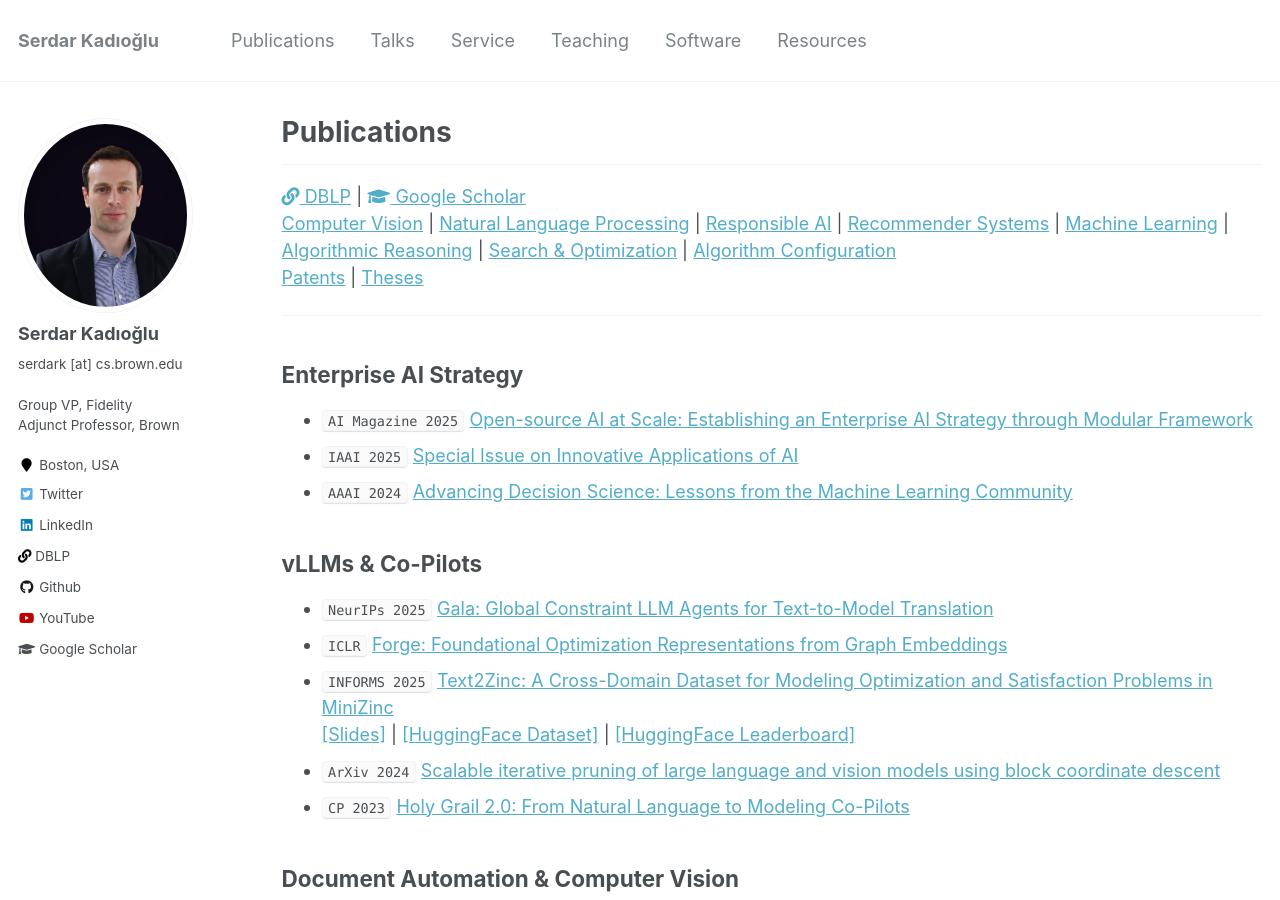
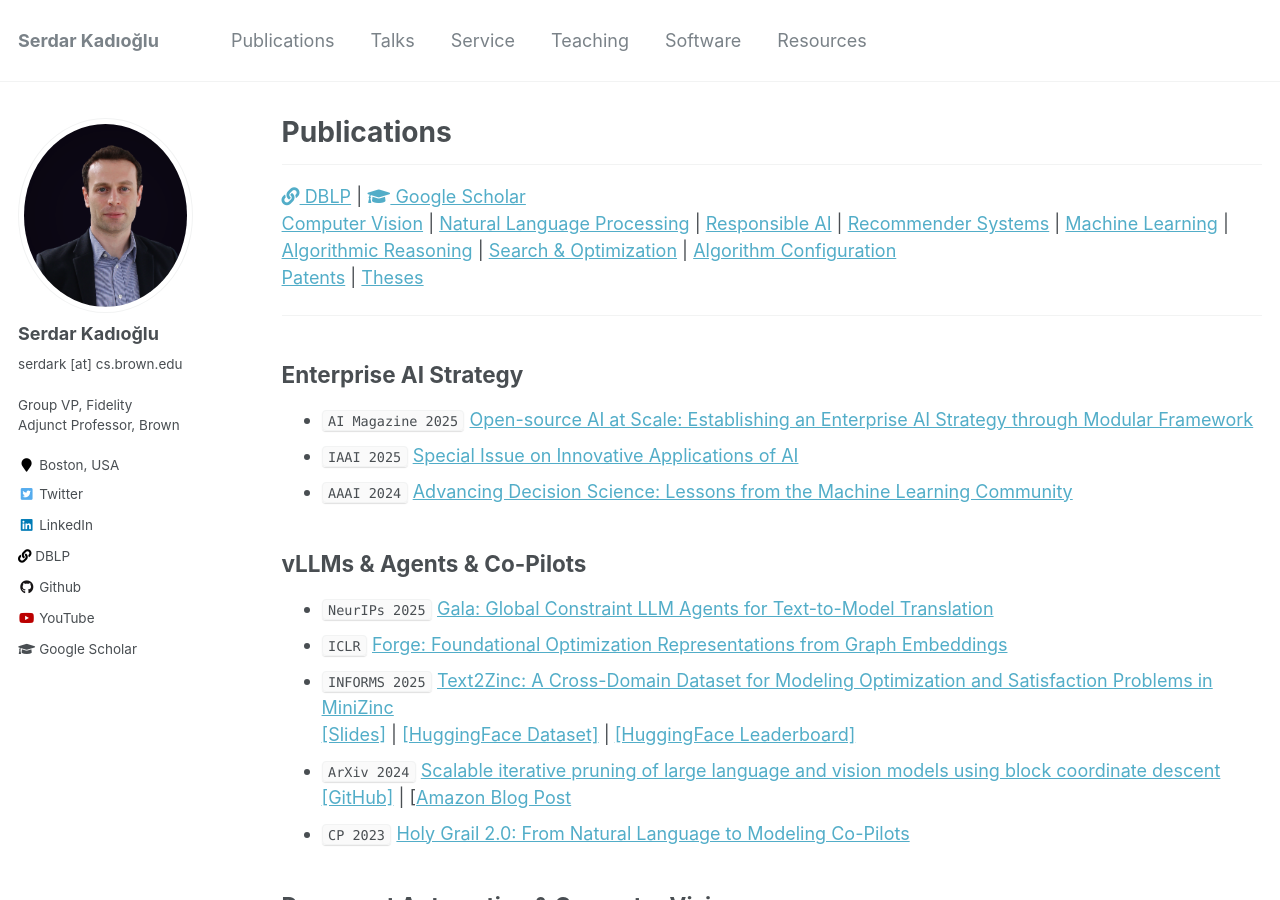
Before and after one commit to skadio/skadio.github.io, a Jekyll site: the page built from _pages/publications.md, in a window 1280 px wide and 900 px high. Built offline with Jekyll 4.4.1, drawn with Linux system fonts in a browser that asks for light colours.

Commit message:
Update publications.md

```diff
--- a/_pages/publications.md
+++ b/_pages/publications.md
@@ -26,12 +26,13 @@ author_profile: true
 * `AAAI 2024` [Advancing Decision Science: Lessons from the Machine Learning Community](https://osullivan.ucc.ie/CPML2025/papers/kadioglu.pdf)
 
 
-## vLLMs & Co-Pilots
+## vLLMs & Agents & Co-Pilots
 * `NeurIPs 2025` [Gala: Global Constraint LLM Agents for Text-to-Model Translation](https://arxiv.org/pdf/2509.08970)
 * `ICLR` [Forge: Foundational Optimization Representations from Graph Embeddings](https://arxiv.org/pdf/2508.20330)
 * `INFORMS 2025` [Text2Zinc: A Cross-Domain Dataset for Modeling Optimization and Satisfaction Problems in MiniZinc](https://arxiv.org/abs/2503.10642)<br>
 [[Slides]](https://nbviewer.org/github/skadio/skadio.github.io/blob/master/files/2025_AAAI_Text2Zinc.pdf) | [[HuggingFace Dataset]](https://huggingface.co/datasets/skadio/text2zinc) | [[HuggingFace Leaderboard]](https://huggingface.co/spaces/skadio/text2zinc-leaderboard)
-* `ArXiv 2024` [Scalable iterative pruning of large language and vision models using block coordinate descent](https://arxiv.org/pdf/2411.17796)
+* `ArXiv 2024` [Scalable iterative pruning of large language and vision models using block coordinate descent](https://arxiv.org/pdf/2411.17796)<br>
+[[GitHub]](https://github.com/amazon-science/icbs) | [[Amazon Blog Post](https://aws.amazon.com/blogs/quantum-computing/quantum-amenable-pruning-of-large-language-models-and-large-vision-models-using-block-coordinate-descent/)
 * `CP 2023` [Holy Grail 2.0: From Natural Language to Modeling Co-Pilots](https://freuder.files.wordpress.com/2023/08/pthg23__submission2-tsouros.pdf)
 
 
```
